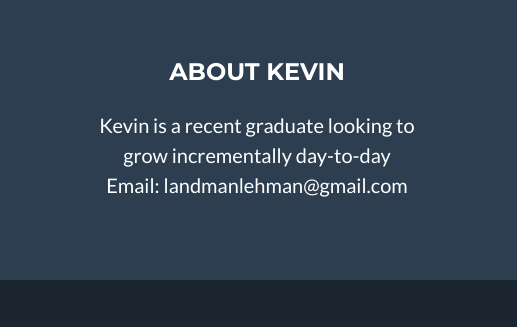
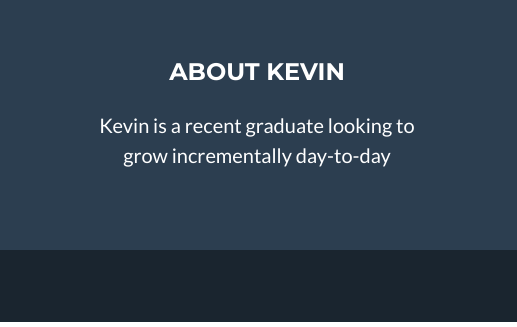
Before and after one commit to KevinLehman/KevinLehman.github.io, a website with bundled scripts: page index.html in a window 1280 px wide. Shown: the part 3294-3621 px from the top of the page, 763-1280 px from the left. Built offline with nearby package versions, Linux system fonts and the light colour scheme.

Commit message:
Update index.html

```diff
--- a/index.html
+++ b/index.html
@@ -294,8 +294,7 @@
         <!-- Footer About Text -->
         <div class="col-lg-4">
           <h4 class="text-uppercase mb-4">About Kevin</h4>
-          <p class="lead mb-0">Kevin is a recent graduate looking to grow incrementally day-to-day
-            <br>Email: landmanlehman@gmail.com</p>
+          <p class="lead mb-0">Kevin is a recent graduate looking to grow incrementally day-to-day</p>
         </div>
 
       </div>
```
